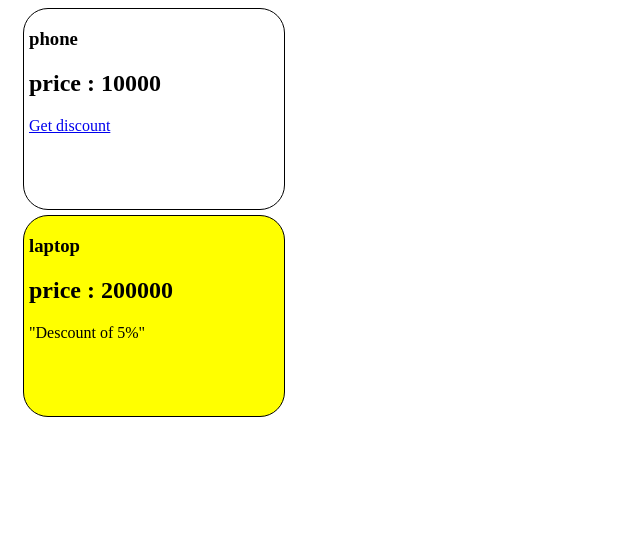
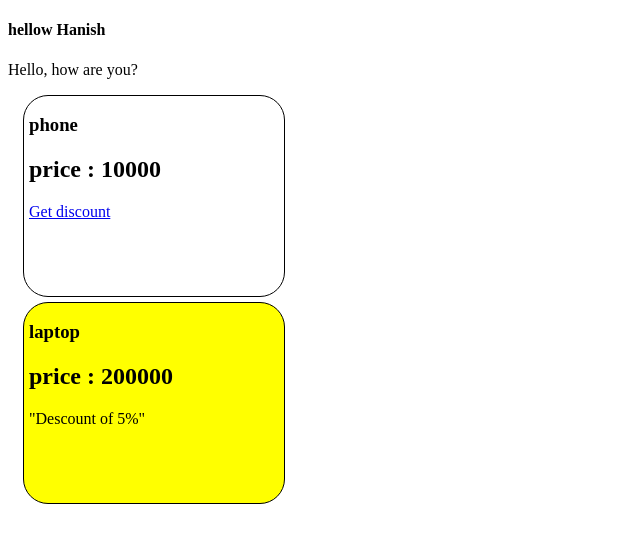
Before and after one commit to 18maldavdiya/React.js, a React (Vite) app in the folder react_propes/my-app/: page / in a window 1280 px wide. Shown: the top 542 px of the page, without its empty margins (0-640 px from the left). Built offline with nearby package versions, Linux system fonts and the light colour scheme.

Commit message:
massage box

```diff
--- a/react_propes/my-app/src/App.jsx
+++ b/react_propes/my-app/src/App.jsx
@@ -1,9 +1,11 @@
 import './App.css'
 import Product from './Product';
 import ProductTab from './ProductTab';
+import MassageBox from './MassageBox';
 function App() {
   return (
    <>
+   <MassageBox username="Hanish" message="Hello, how are you?" textColor= "red" />
    <ProductTab/>
    </>
   );
--- a/react_propes/my-app/src/MassageBox.jsx
+++ b/react_propes/my-app/src/MassageBox.jsx
@@ -0,0 +1,10 @@
+function MassageBox({username,message}){
+    let style = {color : message};
+    return(
+        <div>
+            <h4 style = {style}>hellow {username}</h4>
+            <p>{message}</p>
+        </div>
+    )
+}
+export default MassageBox;
--- a/react_propes/my-app/src/ProductTab.jsx
+++ b/react_propes/my-app/src/ProductTab.jsx
@@ -1,4 +1,5 @@
 import Product from "./Product"
+
 function ProductTab(){
     //let features = ["hi -tech", "good-quality","best in range"];
     return(
```
